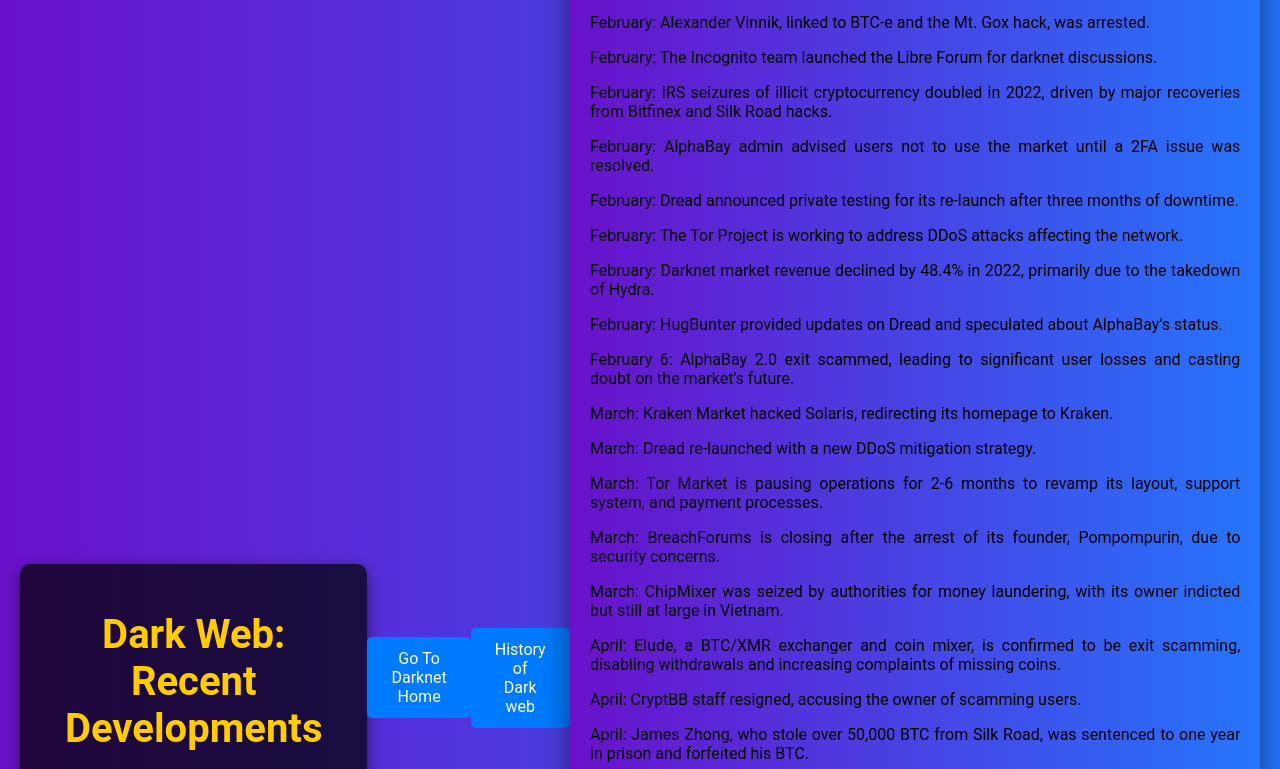
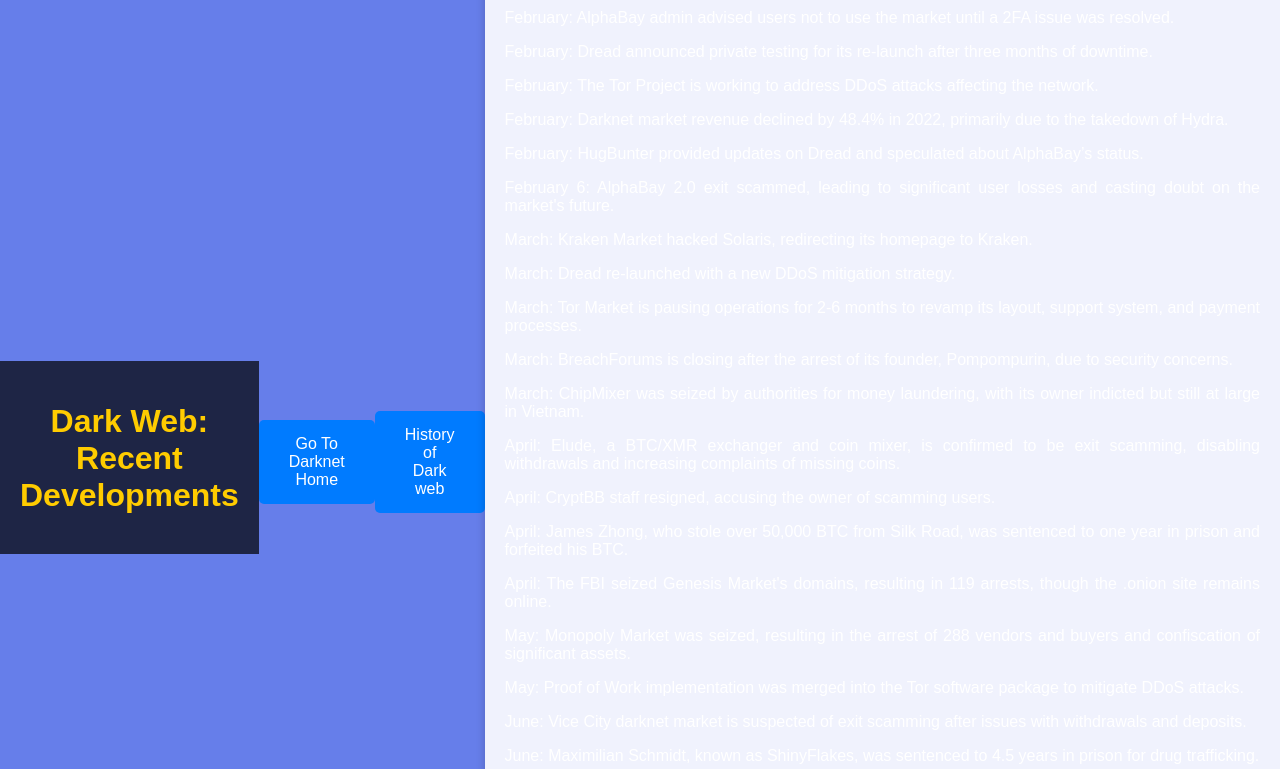
Before and after one commit to MHackerkhan/darkweb.github.io, a plain HTML site: page index.html in a window 1280 px wide. Shown: the part 555-1324 px from the top of the page. Drawn offline with Linux system fonts and the light colour scheme.

Commit message:
Update index.html

```diff
--- a/index.html
+++ b/index.html
@@ -5,101 +5,61 @@
     <meta name="viewport" content="width=device-width, initial-scale=1.0">
     <title>Dark Web: Recent Developments</title>
     <style>
-        /* General styles */
-        body {
-            font-family: 'Roboto', sans-serif;
-            background: linear-gradient(to right, #6a11cb, #2575fc);
+        /* General styles */body {
+            font-family: Arial, sans-serif;
+            background-color: #667eea;
+            color: #fff;
             margin: 0;
-            padding: 20px;
+            padding: 0;
             display: flex;
             justify-content: center;
             align-items: center;
             min-height: 100vh;
-            overflow: hidden;
-            float: left;
+            text-align: center;
         }
-
-        /* Header styling */
         header {
             background-color: rgba(0, 0, 0, 0.7);
             padding: 20px;
             margin-bottom: 20px;
-            border-radius: 10px;
-            box-shadow: 0 5px 15px rgba(0, 0, 0, 0.5);
             float: left;
         }
-
-        /* Heading styles */
-        h1, h2 {
-            color: #ffcc00;
-            text-align: center;
+        .container {
+            max-width: 800px;
+            padding: 20px;
+            background-color: rgba(255, 255, 255, 0.9);
+            border-radius: 8px;
+            box-shadow: 0 0 10px rgba(0, 0, 0, 0.2);
             float: left;
         }
-
         h1 {
+            color: #ffcc00;
+            margin-bottom: 20px;
+            float: left;
+        }
+        h2 {
+            color: #ffcc00;
             margin-bottom: 10px;
-            font-size: 2.5rem;
         }
-
-        h2 {
-            margin-bottom: 15px;
-            font-size: 2rem;
-        }
-
-        /* Paragraph styles */
         p {
             text-align: justify;
-            margin-bottom: 10px;
+            margin-bottom: 15px;
         }
-
-        /* Box styling for links */
         .box {
             margin-bottom: 10px;
-            text-align: center;
             float: left;
         }
-
         .box a {
             display: inline-block;
-            padding: 12px 24px;
+            padding: 15px 30px;
             background-color: #007BFF;
             color: #fff;
             text-decoration: none;
             border-radius: 5px;
             transition: background-color 0.3s;
+            float: left;
         }
-
         .box a:hover {
             background-color: #0056b3;
-        }
-
-        /* Container styling */
-        .container {
-            background: linear-gradient(to right, #6a11cb, #2575fc);
-            padding: 20px;
-            border-radius: 15px;
-            box-shadow: 0 10px 30px rgba(0, 0, 0, 0.5);
-            backdrop-filter: blur(10px);
-            transition: box-shadow 0.5s ease;
-            max-width: 800px;
-            width: 100%;
-            animation: fadeIn 1.5s ease-in-out;
-        }
-
-        .container:hover {
-            box-shadow: 0 20px 40px rgba(0, 0, 0, 0.6);
-        }
-
-        /* Keyframe animation */
-        @keyframes fadeIn {
-            from {
-                opacity: 0;
-                transform: scale(0.8);
-            }
-            to {
-                opacity: 1;
-                transform: scale(1);
-            }
         }
 
     </style>
```
